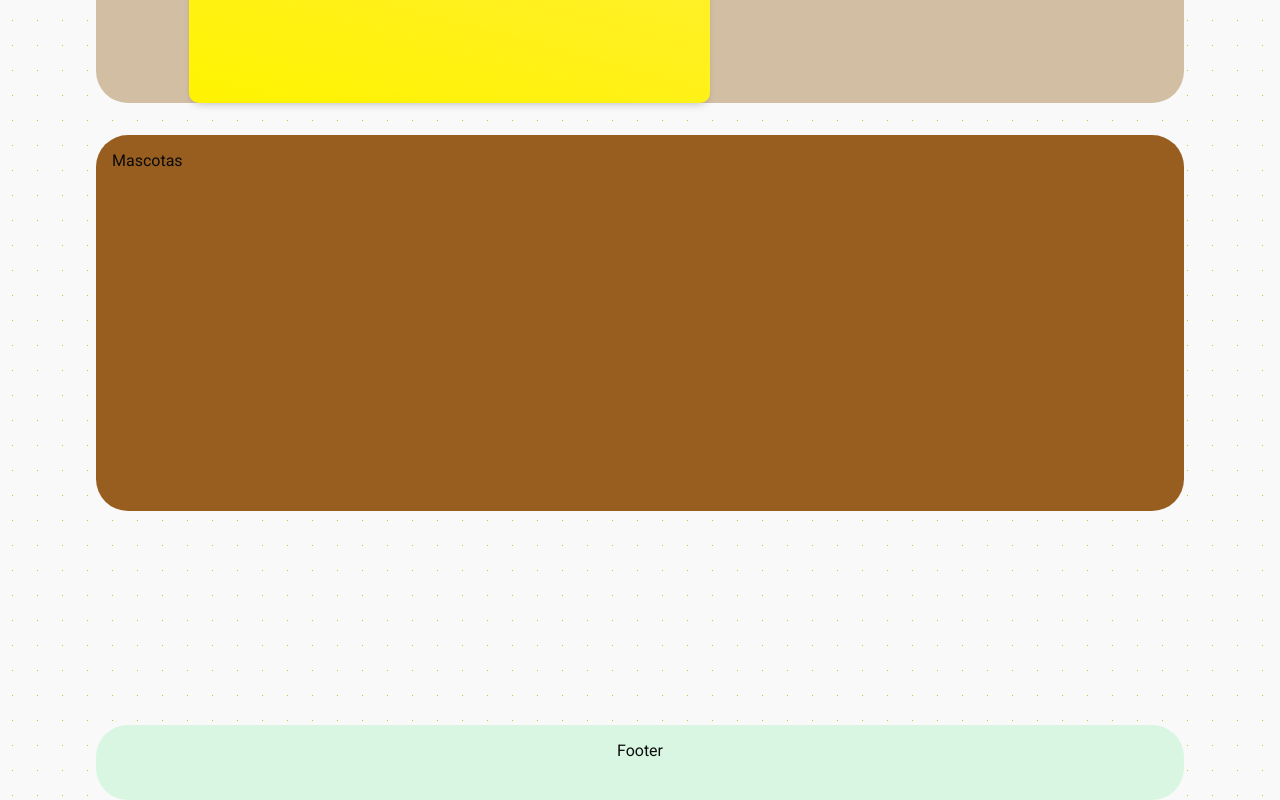
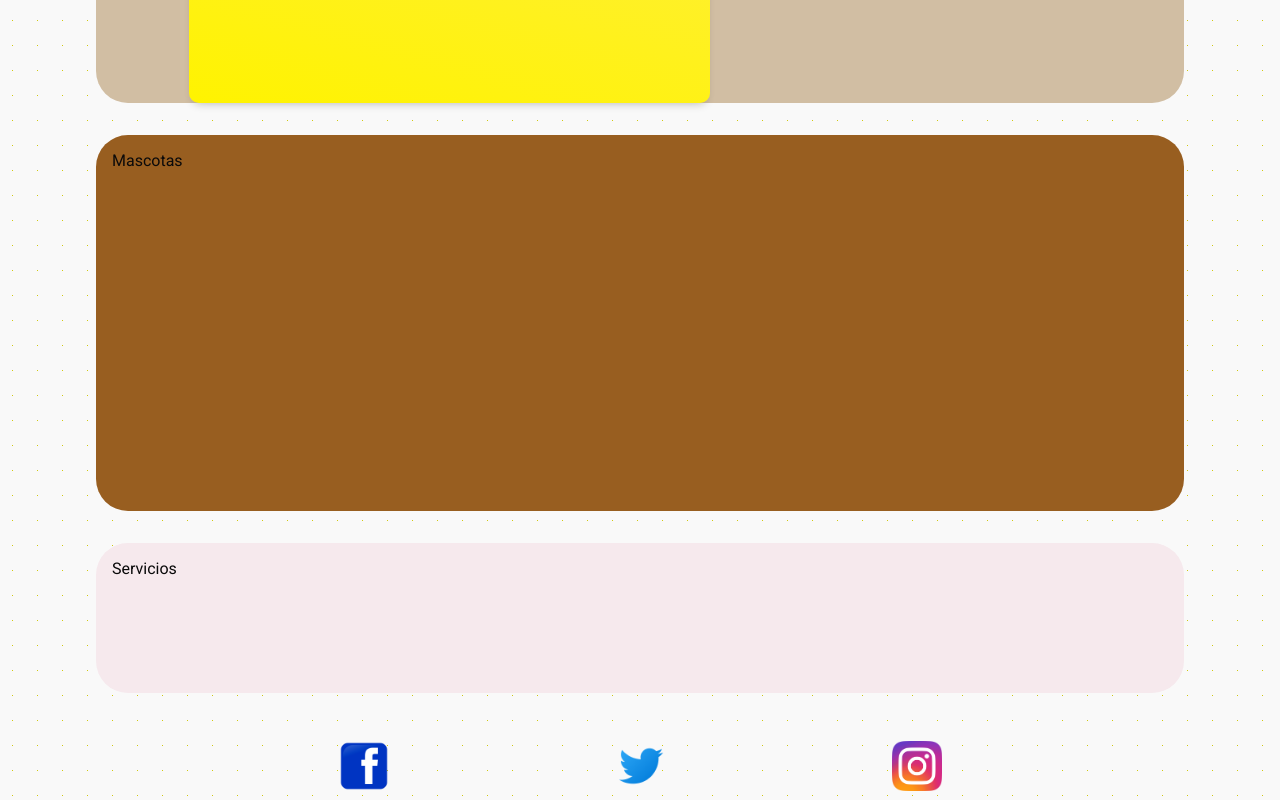
Before and after one commit to AntoBalquiMiller/TPO_mascotas, a plain HTML site: page adopciones.html in a window 1280 px wide. Shown: the part 842-1642 px from the top of the page. Drawn offline with Linux system fonts and the light colour scheme; a web font is replaced by a local one.

Commit message:
Footer actualizado

```diff
--- a/adopciones.html
+++ b/adopciones.html
@@ -66,7 +66,12 @@
 
 
         <div class="mascotas">Mascotas</div>
-        <div class="footer">Footer</div>
+        <div class="servicios">Servicios</div>
+        <div class="footer">
+            <a href="https://es-la.facebook.com/"><img src="img/fei.png" alt="" width="50" ></a>
+            <a href="https://twitter.com/?lang=es"><img src="img/twitter.png" alt="" width="50"></a>
+            <a href="https://www.instagram.com/"><img src="img/Ins.png" alt="" width="50"></a>
+        </div>
 
     </section>
 
--- a/estilos.css
+++ b/estilos.css
@@ -85,7 +85,6 @@ body{
 
 .footer{ grid-area:footer;
     color: rgb(13, 13, 13);
-    background-color: rgb(216, 246, 226);
     border-radius: 2em;
     padding: 1em;
     display: flex;
```
Also changed, not shown: Productos.html (+7 -0 lines), Salud.html (+7 -0 lines), Vacaciones_mascotas.html (+6 -0 lines), index.html (+3 -3 lines), img/Ins.png (added), img/twitter.png (added).
